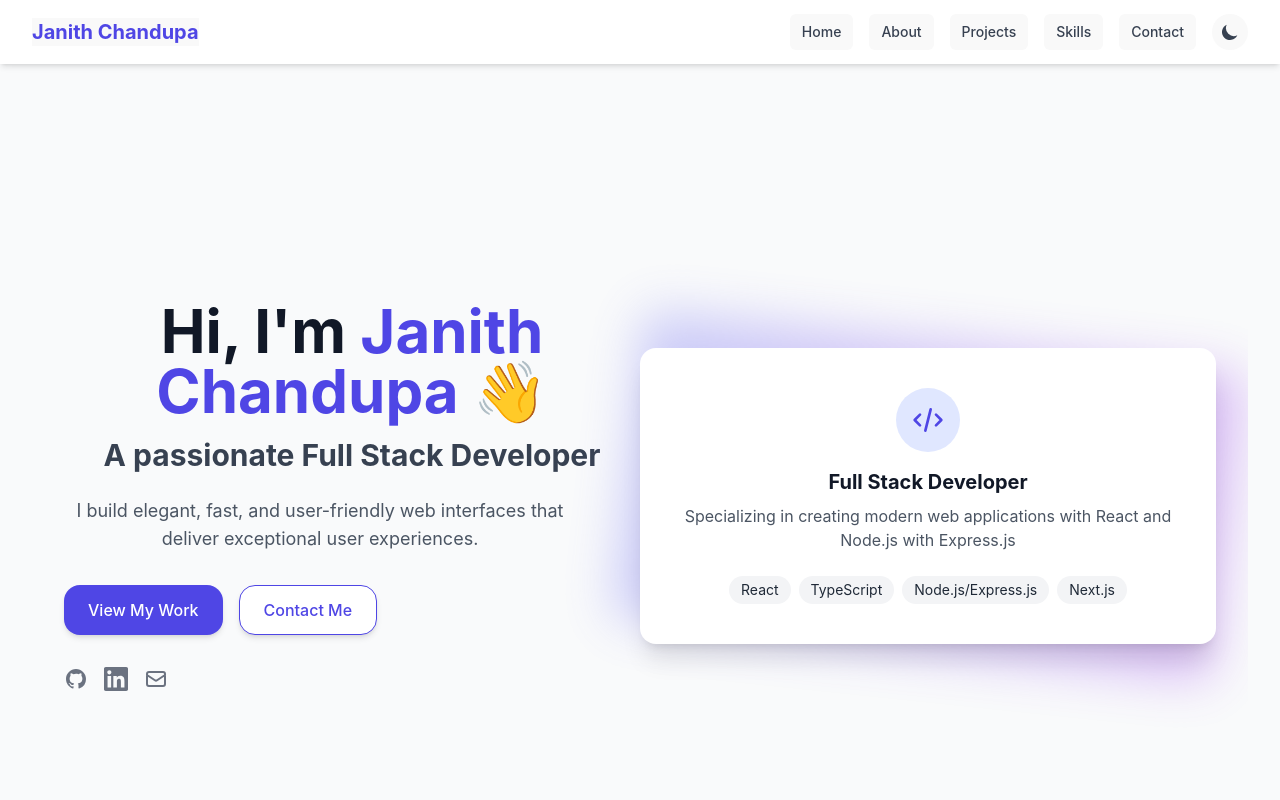
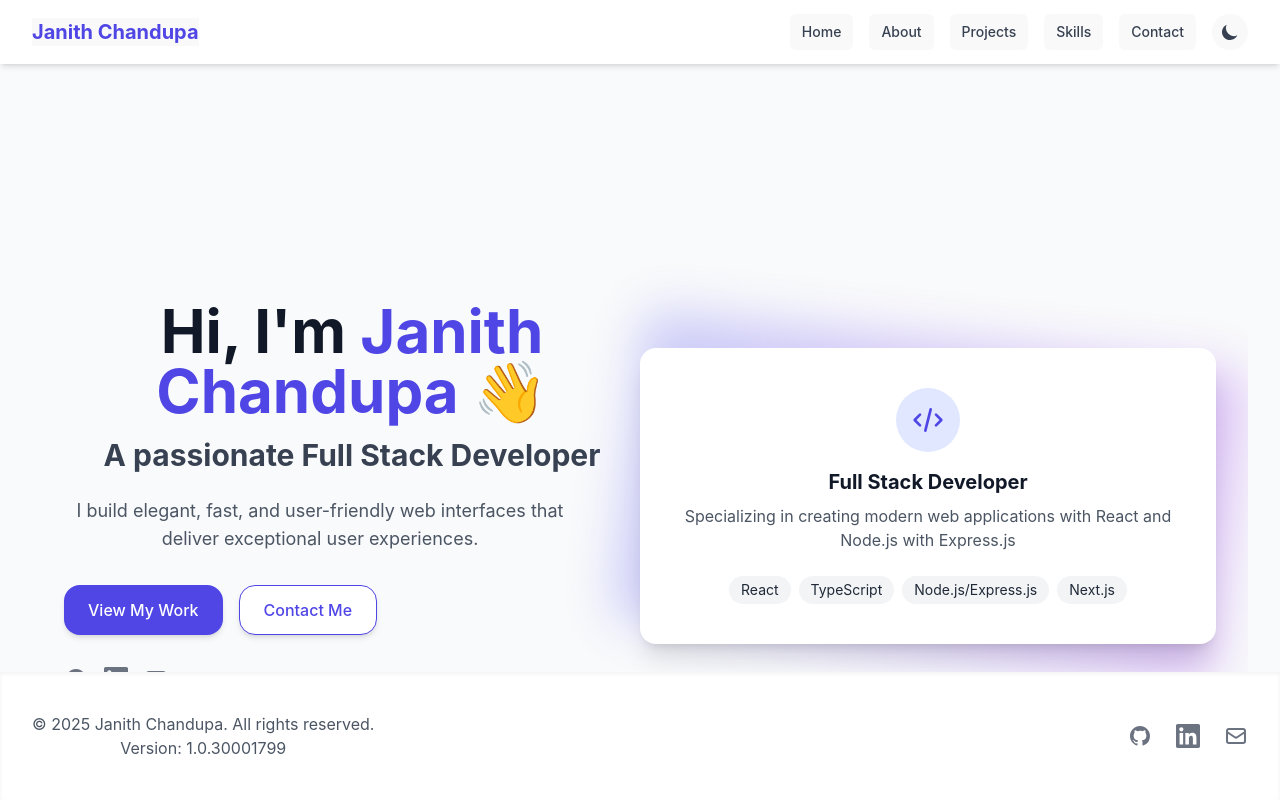
Before and after one commit to Janith33/my-react-portfolio, a React (Vite) app: page / in a window 1280 px wide. Shown: the top 800 px of the page. Built offline with nearby package versions, Linux system fonts and the light colour scheme; the HTML template or start-up script is replaced by a standard one.

Commit message:
modify the footer

```diff
--- a/src/components/Footer.tsx
+++ b/src/components/Footer.tsx
@@ -2,12 +2,13 @@ import React from "react";
 
 const Footer: React.FC = () => {
   return (
-    <footer className="w-full bg-white dark:bg-gray-800 shadow-inner">
+    <footer className="fixed  left-0 right-0 bottom-0 w-full bg-white dark:bg-gray-800 shadow-inner">
       <div className="w-full py-10 px-4 sm:px-6 lg:px-8">
         <div className="flex flex-col md:flex-row justify-between items-center">
           <div className="mb-4 md:mb-0">
             <p className="text-gray-600 dark:text-gray-400">
               © {new Date().getFullYear()} Janith Chandupa. All rights reserved.
+              <p>Version: 1.0.30001799</p>
             </p>
           </div>
           <div className="flex space-x-6">
```
Also changed, not shown: 1 other file (tests, documents, lock files or other folders).
